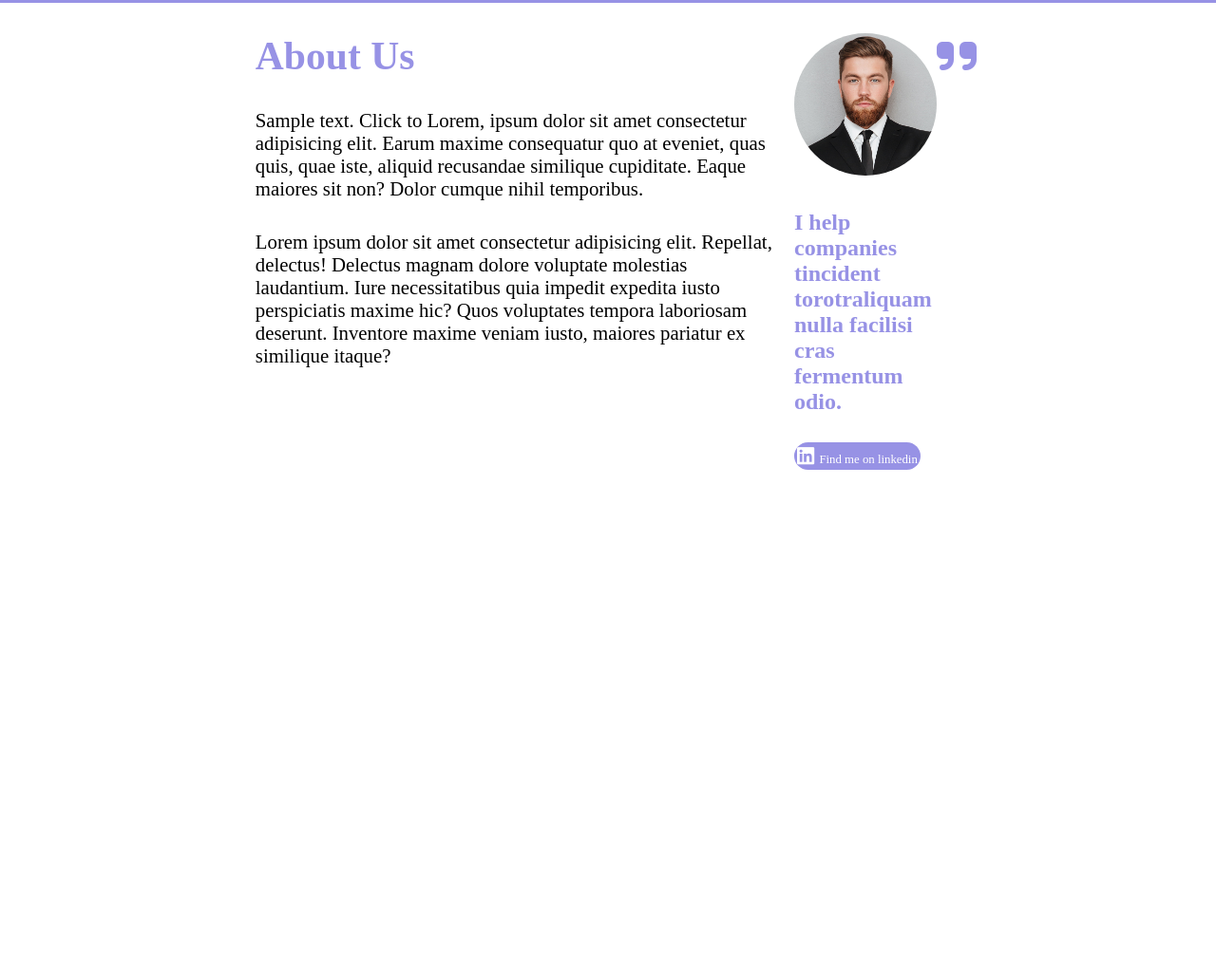
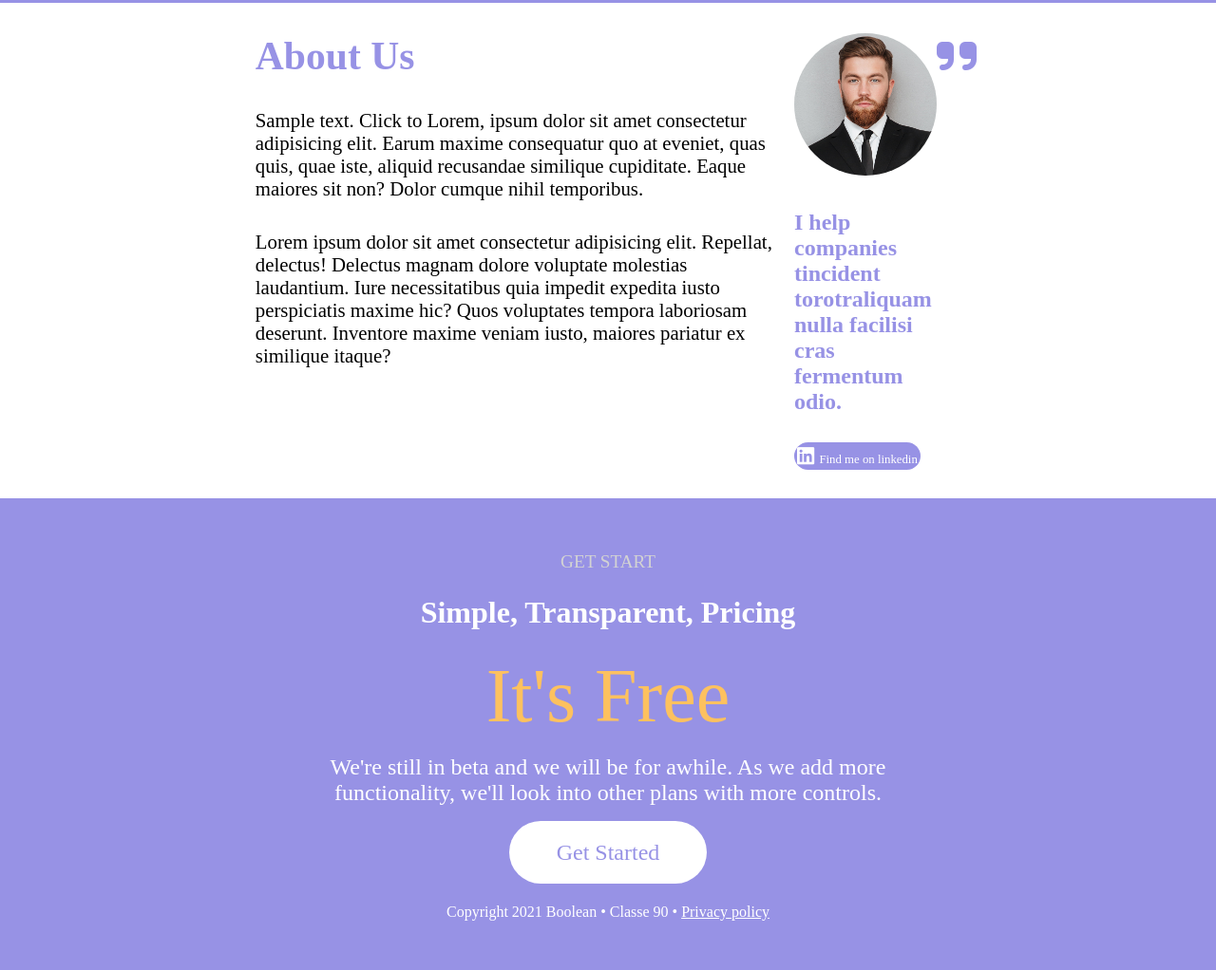
Before and after one commit to Luigidefilippo/htmlcss-responsive-layout, a plain HTML site: page index.html in a window 1280 px wide. Shown: the part 3304-4326 px from the top of the page at 95% size. Before the commit the page ends 3829 px from the top, so only its background shows below. Drawn offline with Linux system fonts and the light colour scheme.

Commit message:
finish first footer

```diff
--- a/css/style.css
+++ b/css/style.css
@@ -481,3 +481,51 @@ content img {
         font-size: 1.5rem;
     }
 }
+/* FOOTER */
+.get-started{
+    text-align: center;
+    padding: 2rem 0;
+}
+.text-footer{
+    width: 90%;
+    margin: 0 auto;
+    text-align: center;
+}
+.start{
+    color: lightgrey;
+    font-size: 1.2rem;
+    margin: 1.5rem 0;
+}
+.text-footer h3{
+    color: white;
+    font-size: 2rem;
+    margin: 1.5rem 0;
+}
+.free{
+    color: #fdc15f;
+    font-size: 5rem;
+    margin: 1rem 0;
+}
+.beta{
+    color: white;
+    font-size: 1.5rem;
+    margin: 1rem;
+}
+.button{
+    padding: 20px 0;
+}
+.button-start{
+    font-size: 1.5rem;
+    color: #9792e5;
+    background-color: white;
+    padding: 20px 50px;
+    border-radius: 50px;
+    margin-bottom: 2rem;
+}
+.copyright{
+    color: white;
+    margin: 20px;
+}
+.copyright a{
+    text-decoration: underline;
+}
--- a/index.html
+++ b/index.html
@@ -254,5 +254,36 @@
                 <!-- /ABOUT US SECTION -->
     </main>
     <!-- /MAIN -->
+    <!-- FOOTER -->
+    <footer>
+        <div class="bc">
+            <div class="container">
+                <div class="get-started">
+                    <div class="text-footer">
+                        <p class="start">
+                            GET START
+                        </p>
+                        <h3>Simple, Transparent, Pricing</h3>
+                        <p class="free"> It's Free</p>
+                        <p class="beta">
+                            We're still in beta and we will be for awhile. As we add more<br> functionality, we'll look into other plans with more controls.
+                        </p>
+                        <p class="button">
+                            <a class="button-start" href="">Get Started
+
+                            </a>
+                        </p>
+                            <p class="copyright">
+                                Copyright 2021 Boolean • Classe 90 • <a href="">Privacy policy</a>
+                            </p>
+
+                    </div>
+                </div>
+            </div>
+        </div>
+        <!-- SECOND FOOTERT -->
+
+    </footer>
+    <!-- /FOOTER -->
 </body>
 </html>
```
Also changed, not shown: css/responsive.css (deleted, +0 -37 lines).
